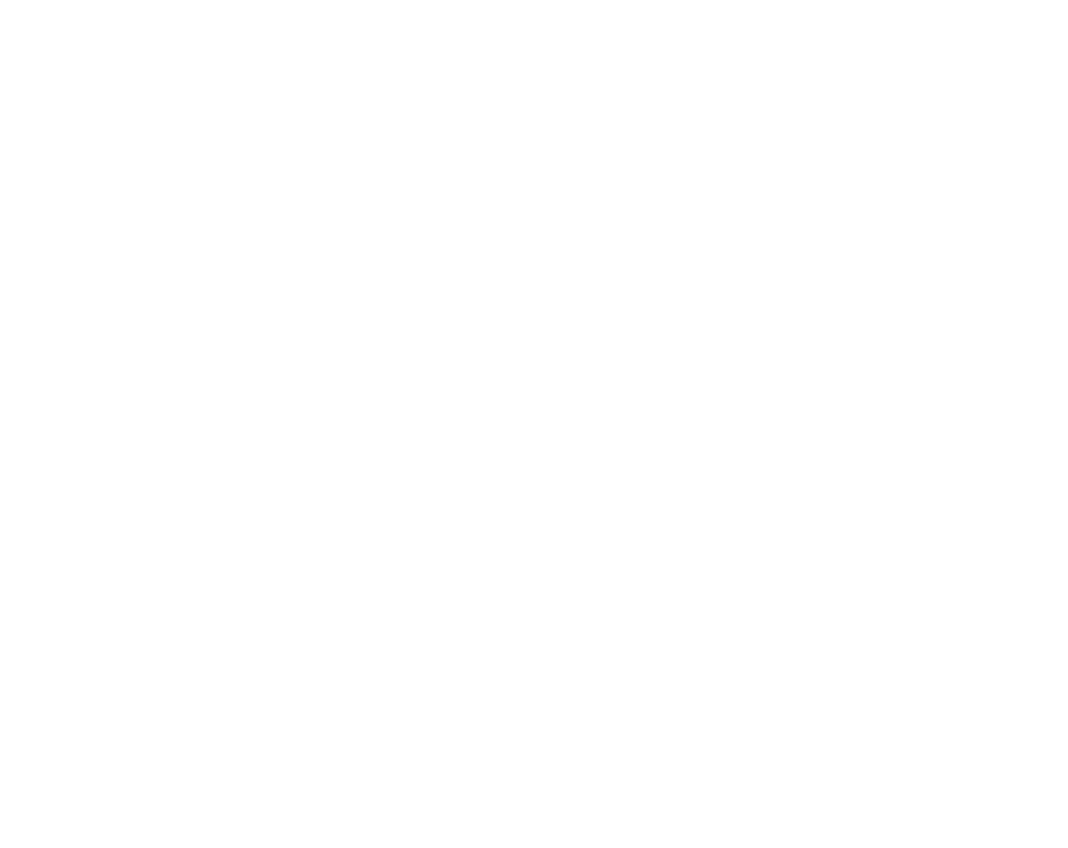
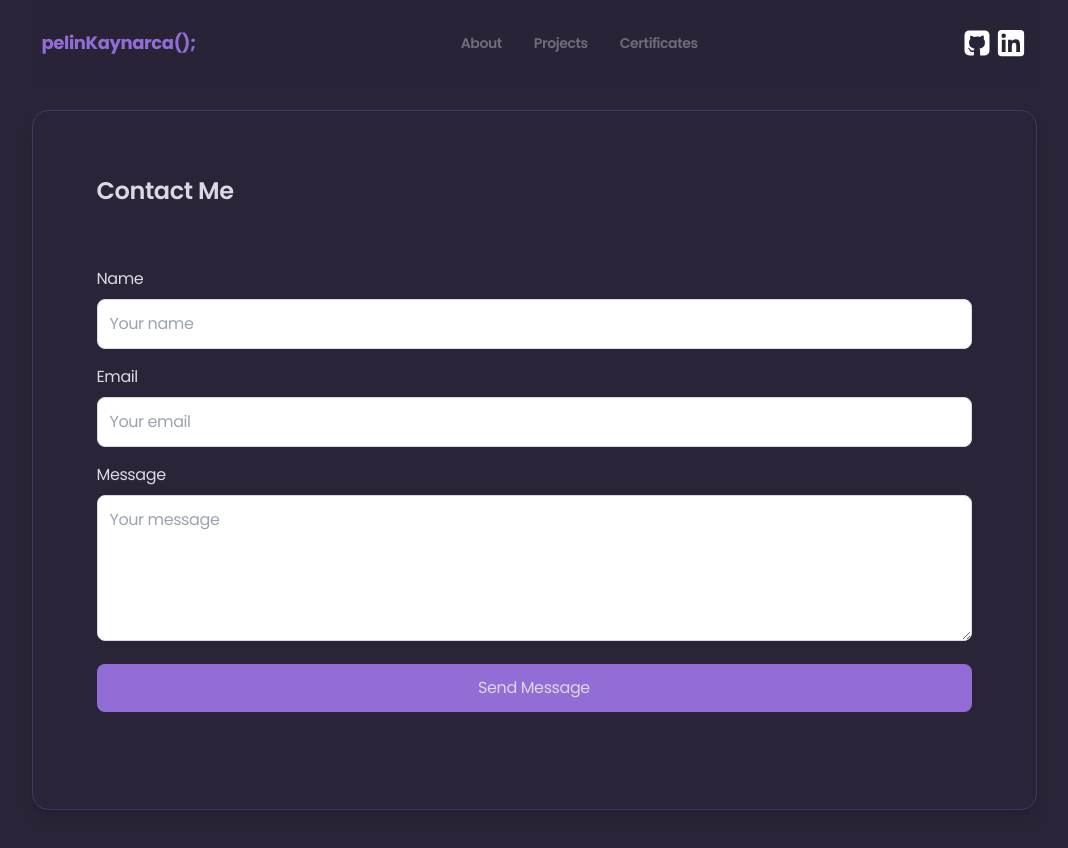
Before and after one commit to pelinkaynarca/pelinkaynarca.github.io, a React (Create React App) app: page /contact in a window 1280 px wide. Before the commit this address had no page. Shown: the top 848 px of the page, without its empty margins (106-1174 px from the left). Before the commit the page ends 800 px from the top, so only its background shows below. Built offline with nearby package versions, Linux system fonts and the light colour scheme.

Commit message:
feat: integrate contact form page

```diff
--- a/src/App.js
+++ b/src/App.js
@@ -1,6 +1,7 @@
 import { BrowserRouter as Router, Route, Routes } from "react-router-dom";
 import About from "./pages/About/About";
 import Projects from "./pages/Projects/Projects";
+import Contact from "./pages/Contact/Contact";
 
 function App() {
   return (
@@ -9,6 +10,7 @@
         <Route path="/" element={<About />} />
         <Route path="/about" element={<About />} />
         <Route path="/projects" element={<Projects />} />
+        <Route path="/contact" element={<Contact />} />
       </Routes>
     </Router>
   );
--- a/src/components/Footer.jsx
+++ b/src/components/Footer.jsx
@@ -3,7 +3,7 @@
 
 const Footer = () => {
   return (
-    <footer className="flex md:hidden bottom-0 fixed py-2 items-center justify-center bg-nav-bg backdrop-blur-sm z-10 w-screen rounded-t-3xl border-accent2 border-[1px] border-opacity-25">
+    <footer className="flex md:hidden bottom-0 fixed h-14 py-2 items-center justify-center bg-nav-bg backdrop-blur-sm z-10 w-screen rounded-t-3xl border-accent2 border-[1px] border-opacity-25">
       <ul className="flex flex-row justify-center items-center gap-4 text-sm">
         <li>
           <NavLink
@@ -31,14 +31,14 @@
         </li>
         <li>
           <NavLink
-            to="/certificates"
+            to="/contact"
             className={({ isActive }) =>
               isActive
                 ? "font-bold text-accent1 text-center flex flex-col p-2 after:content-[''] after:w-full after:rounded-lg after:h-[4px] after:bg-accent2"
                 : "font-semibold text-accent1 hover:text-hover-nav p-2"
             }
           >
-            Certificates
+            Contact
           </NavLink>
         </li>
       </ul>
--- /dev/null
+++ b/src/pages/Contact/Contact.jsx
@@ -0,0 +1,15 @@
+import React from "react";
+import ContactForm from "./components/ContactForm";
+import PageLayout from "../../components/PageLayout";
+
+const Contact = () => {
+    return (
+        <PageLayout>
+            <div className="mb-6">
+            </div>
+            <ContactForm />
+        </PageLayout>
+    );
+};
+
+export default Contact;
--- /dev/null
+++ b/src/pages/Contact/components/ContactForm.jsx
@@ -0,0 +1,147 @@
+import React, { useState } from 'react';
+
+const INITIAL_FORM_STATE = {
+  name: '',
+  email: '',
+  message: ''
+};
+
+const ContactForm = () => {
+  const [formData, setFormData] = useState(INITIAL_FORM_STATE);
+  const [formStatus, setFormStatus] = useState('idle'); // 'idle' | 'loading' | 'success' | 'error'
+
+  const handleChange = (e) => {
+    const { name, value } = e.target;
+    setFormData((prev) => ({ ...prev, [name]: value }));
+  };
+
+  const resetForm = () => setFormData(INITIAL_FORM_STATE);
+
+  const handleSubmit = async (e) => {
+    e.preventDefault();
+    if (!formData.name || !formData.email || !formData.message) {
+      setFormStatus('error');
+      return;
+    }
+
+    setFormStatus('loading');
+
+    const success = await submitForm(formData);
+
+    if (success) {
+      setFormStatus('success');
+      resetForm();
+    } else {
+      setFormStatus('error');
+    }
+  };
+
+  return (
+    <div className="relative flex items-center justify-center w-[92%] lg:w-big-screen mb-14 text-accent1">
+      <div className="w-full border-[1px] flex flex-col gap-5 md:gap-10 rounded-2xl shadow-lg border-accent2 h-fit md:h-[700px] bg-card border-opacity-25 p-10 md:p-16">
+        <h2 className="text-2xl font-semibold text-accent1 mb-5">Contact Me</h2>
+
+        <form onSubmit={handleSubmit}>
+          <FormField
+            label="Name"
+            id="name"
+            type="text"
+            value={formData.name}
+            handleChange={handleChange}
+            placeholder="Your name"
+          />
+          <FormField
+            label="Email"
+            id="email"
+            type="email"
+            value={formData.email}
+            handleChange={handleChange}
+            placeholder="Your email"
+          />
+          <FormField
+            label="Message"
+            id="message"
+            type="textarea"
+            value={formData.message}
+            handleChange={handleChange}
+            placeholder="Your message"
+            rows="5"
+          />
+
+          <div>
+            <button
+              type="submit"
+              className="w-full bg-accent2 text-accent1 font-medium py-3 rounded-lg hover:bg-opacity-80 transition duration-300"
+              disabled={formStatus === 'loading'}
+            >
+              {formStatus === 'loading' ? 'Sending...' : 'Send Message'}
+            </button>
+          </div>
+        </form>
+
+        {formStatus === 'success' && <StatusMessage type="success" message="Message sent successfully!" />}
+        {formStatus === 'error' && (
+          !formData.name || !formData.email || !formData.message ? (
+            <StatusMessage type="error" message="All fields must be filled!" />
+          ) : (
+            <StatusMessage type="error" message="Something went wrong. Please try again!" />
+          )
+        )}
+      </div>
+    </div>
+  );
+};
+
+const FormField = ({ label, id, type, value, handleChange, ...props }) => (
+  <div className="mb-4">
+    <label htmlFor={id} className="block text-accent1 font-medium mb-2">{label}</label>
+    {type === 'textarea' ? (
+      <textarea
+        id={id}
+        name={id}
+        value={value}
+        onChange={handleChange}
+        className="w-full p-3 border border-gray-300 text-primary rounded-lg focus:outline-none focus:border-indigo-500"
+        {...props}
+      />
+    ) : (
+      <input
+        type={type}
+        id={id}
+        name={id}
+        value={value}
+        onChange={handleChange}
+        className="w-full p-3 border border-gray-300 text-primary rounded-lg focus:outline-none focus:border-indigo-500"
+        {...props}
+      />
+    )}
+  </div>
+);
+
+const StatusMessage = ({ type, message }) => {
+  const className = type === 'success' ? 'text-accent2' : 'text-error';
+  return <p className={`mt-4 text-center text-lg font-medium ${className}`}>{message}</p>;
+};
+
+// Web3Forms
+const submitForm = async (formData) => {
+  try {
+    const formObj = { ...formData, access_key: "e19d2e59-d09f-4a45-92e8-1414f0fb1bef" };
+    const response = await fetch("https://api.web3forms.com/submit", {
+      method: "POST",
+      headers: {
+        "Content-Type": "application/json",
+        Accept: "application/json",
+      },
+      body: JSON.stringify(formObj),
+    });
+
+    const result = await response.json();
+    return result.success;
+  } catch (error) {
+    console.error("Error submitting form:", error);
+    return false;
+  }
+};
+
+export default ContactForm;
```
